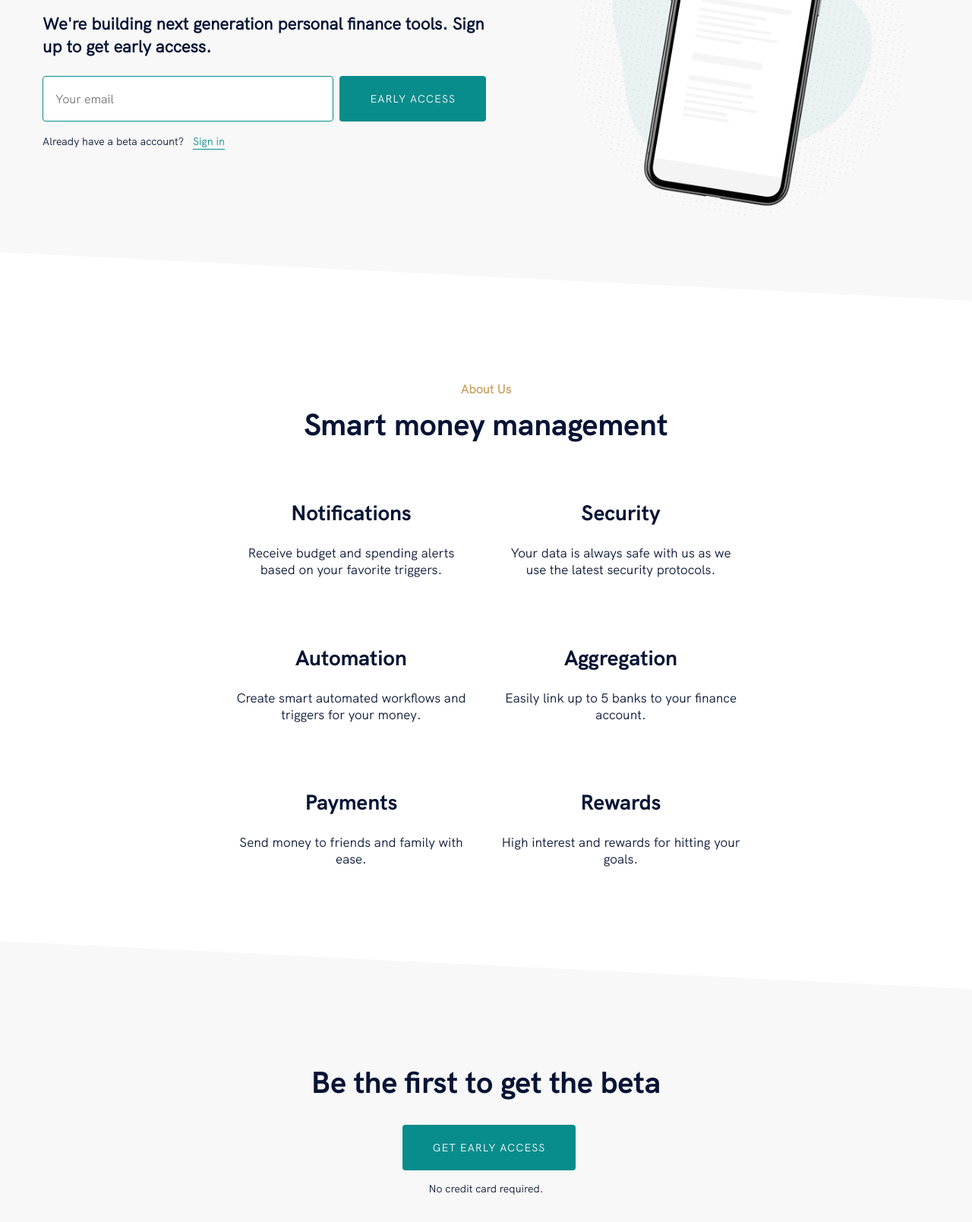
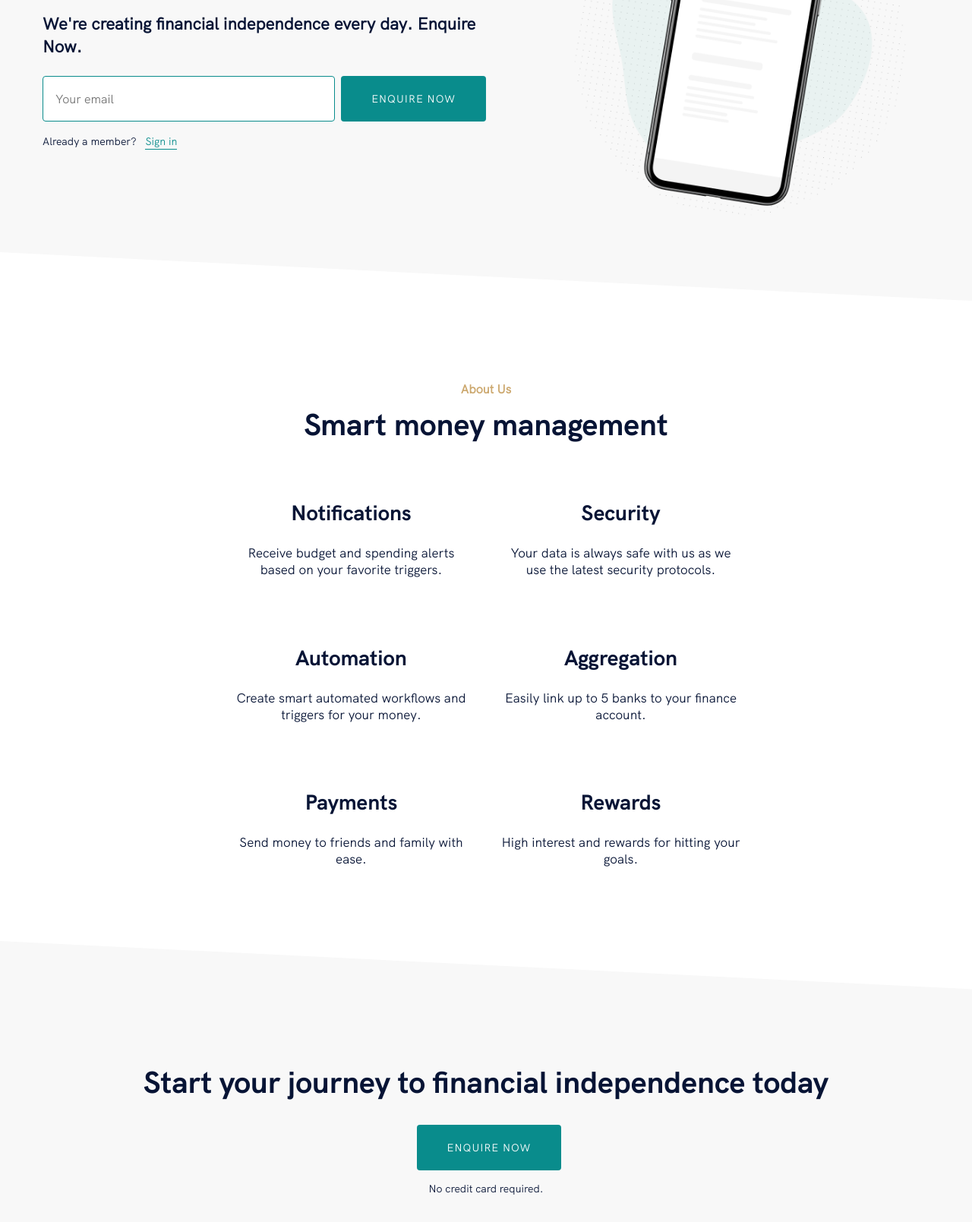
Before and after one commit to ConnerGoldberg/rachael-accountant, a Gatsby site in the folder gatsby-starter-saas-marketing/: page / in a window 1280 px wide. Shown: the part 325-1934 px from the top of the page at 76% size. Built offline with nearby package versions, Linux system fonts and the light colour scheme; Gatsby itself is replaced by a stand-in of ours.

Commit message:
changed some text to be less demo like

```diff
--- a/gatsby-starter-saas-marketing/src/components/sections/getstarted.js
+++ b/gatsby-starter-saas-marketing/src/components/sections/getstarted.js
@@ -6,8 +6,8 @@ import { Container, Section } from "../global"
 const GetStarted = () => (
   <StyledSection>
     <GetStartedContainer>
-      <GetStartedTitle>Be the first to get the beta</GetStartedTitle>
-      <TryItButton>Get early access</TryItButton>
+      <GetStartedTitle>Start your journey to financial independence today</GetStartedTitle>
+      <TryItButton>Enquire Now</TryItButton>
       <Subtitle>No credit card required.</Subtitle>
     </GetStartedContainer>
   </StyledSection>
--- a/gatsby-starter-saas-marketing/src/components/sections/header.js
+++ b/gatsby-starter-saas-marketing/src/components/sections/header.js
@@ -34,15 +34,14 @@ const Header = () => {
               one account
             </h1>
             <h2>
-              We're building next generation personal finance tools. Sign up to
-              get early access.
+              We're creating financial independence every day. Enquire Now.
             </h2>
             <HeaderForm onSubmit={handleSubmit}>
               <HeaderInput placeholder="Your email" />
-              <HeaderButton>Early access</HeaderButton>
+              <HeaderButton>Enquire Now</HeaderButton>
             </HeaderForm>
             <FormSubtitle>
-              Already have a beta account?{" "}
+              Already a member?{" "}
               <FormSubtitleLink to="/">Sign in</FormSubtitleLink>
             </FormSubtitle>
           </HeaderTextGroup>
--- a/src/components/sections/getstarted.js
+++ b/src/components/sections/getstarted.js
@@ -7,7 +7,7 @@ const GetStarted = () => (
   <StyledSection>
     <GetStartedContainer>
       <GetStartedTitle>Be the first to get the beta</GetStartedTitle>
-      <TryItButton>Get early access</TryItButton>
+      <TryItButton>Enquire Now</TryItButton>
       <Subtitle>No credit card required.</Subtitle>
     </GetStartedContainer>
   </StyledSection>
```
Also changed, not shown: src/components/sections/header.js (+3 -4 lines).
